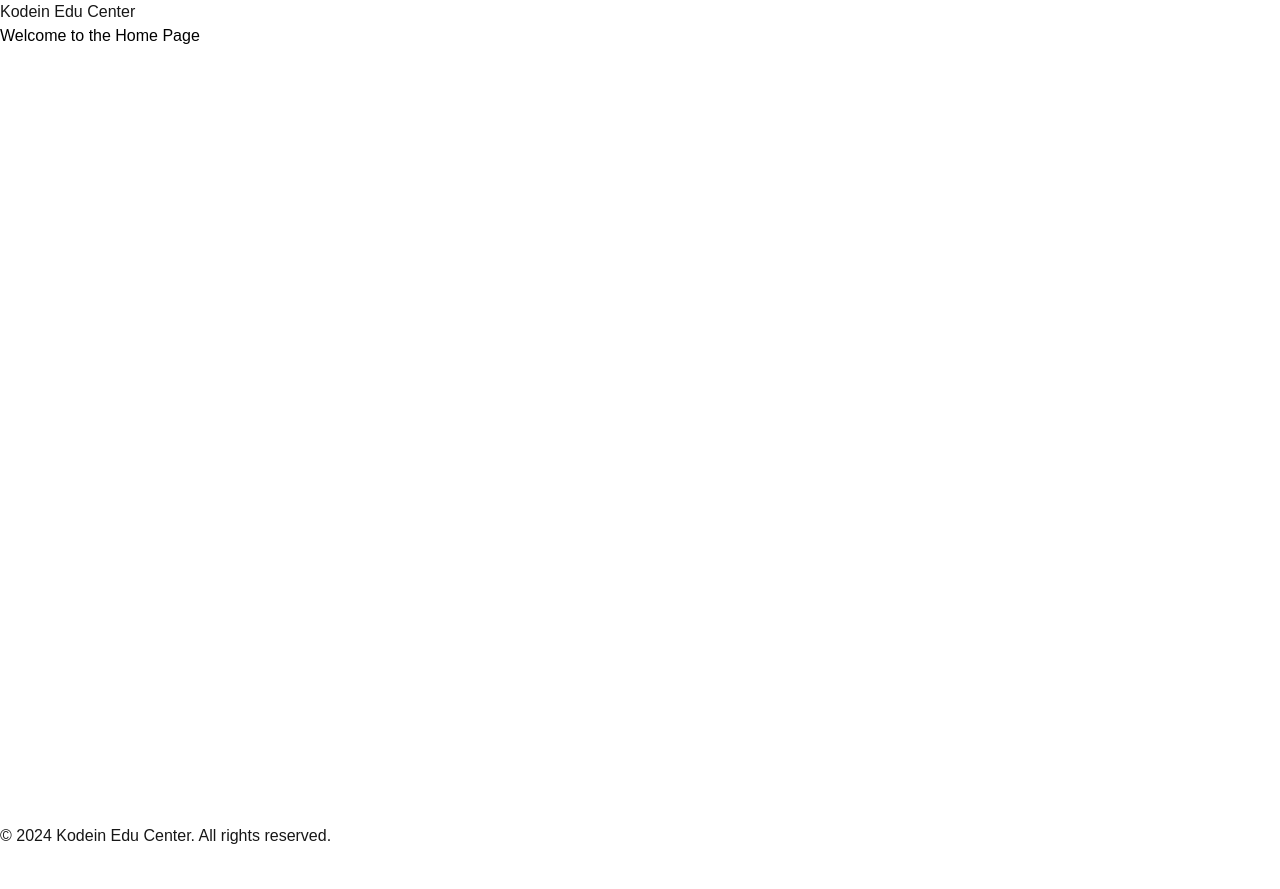
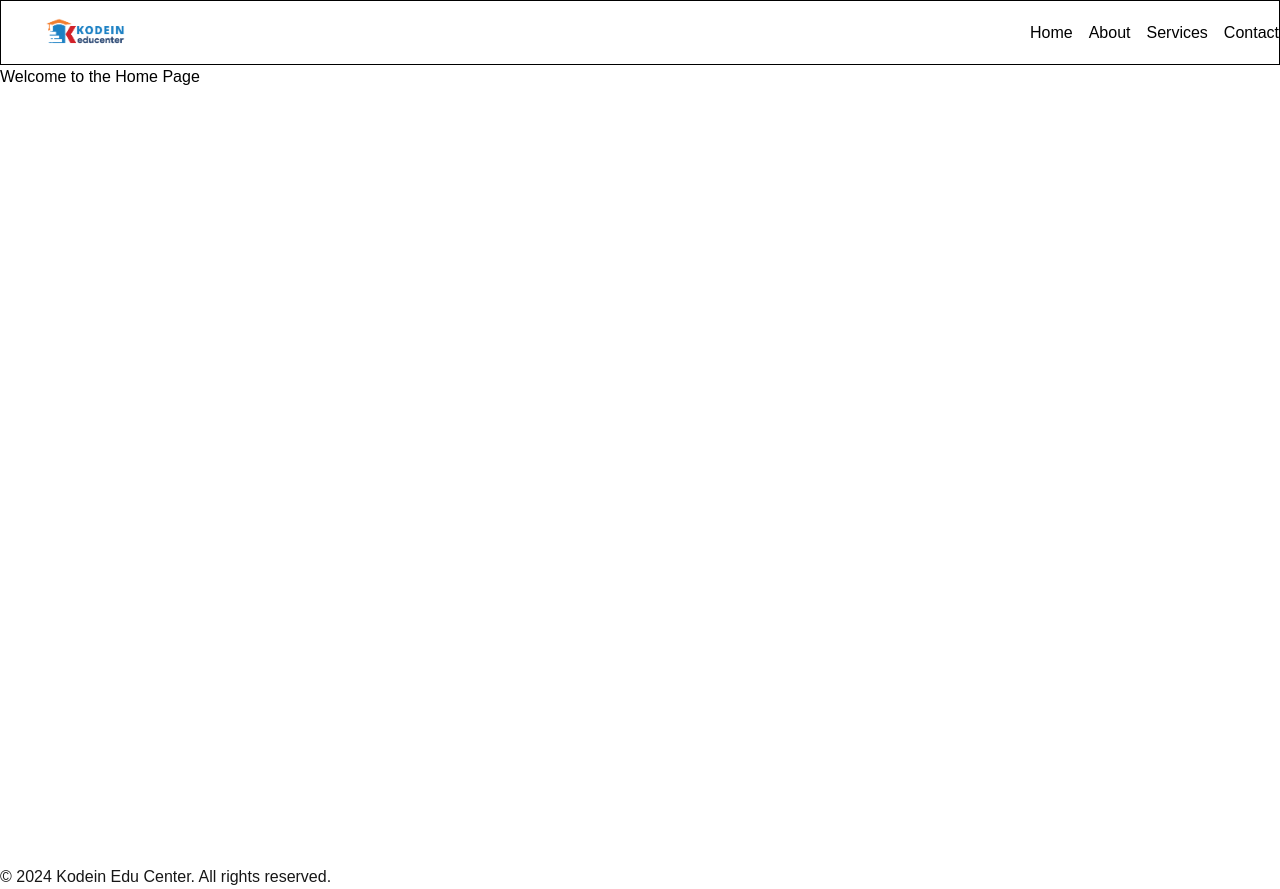
Before and after one commit to kodeintekno-dev/KodeinEduCenterProject, a Next.js app in the folder my-app/: page / in a window 1280 px wide. Before the commit the page ends 848 px from the top, so only its background shows below. Built offline with nearby package versions, Linux system fonts and the light colour scheme.

Commit message:
progress navbar

```diff
--- a/my-app/app/components/Navbar.tsx
+++ b/my-app/app/components/Navbar.tsx
@@ -1,9 +1,22 @@
+export default function NavBar() {
+  return (
+    <header className="bg-white shadow text-black border-1 border-black">
+      <nav className="mx-auto flex flex-row justify-between items-center">
+          <div>
+            <a href="#">
+              <img src="logoKodeinEdu.png" alt="" className="w-[168px] h-[63px] object-contain "/>
+            </a>
+          </div>
 
-
-export default function NavBar() {
-    return (
-    <nav>
-      <h1>Kodein Edu Center</h1>
-    </nav>
-);
+          <div>
+            <ul className="flex flex-row gap-4">
+              <li>Home</li>
+              <li>About</li>
+              <li>Services</li>
+              <li>Contact</li>
+            </ul>
+          </div>
+      </nav>
+    </header>
+  );
 }
```
Also changed, not shown: my-app/public/logoKodeinEdu.png (renamed from my-app/public/Logo Kodein Edu Center.png).
